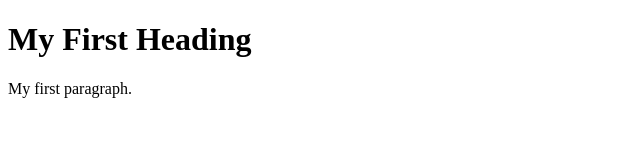
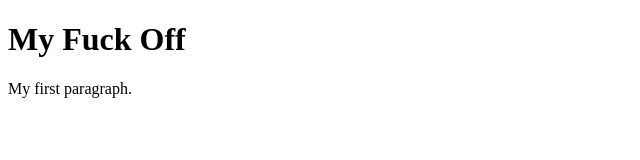
Before and after one commit to troy-mclaren/troy-mclaren.github.io, a plain HTML site: page index.html in a window 1280 px wide. Shown: the whole page, without its empty margins (0-640 px from the left). Drawn offline with Linux system fonts and the light colour scheme.

Commit message:
Update index.html

```diff
--- a/index.html
+++ b/index.html
@@ -2,7 +2,7 @@
 <html>
 <body>
 
-<h1>My First Heading</h1>
+<h1>My Fuck Off</h1>
 
 <p>My first paragraph.</p>
 
```
